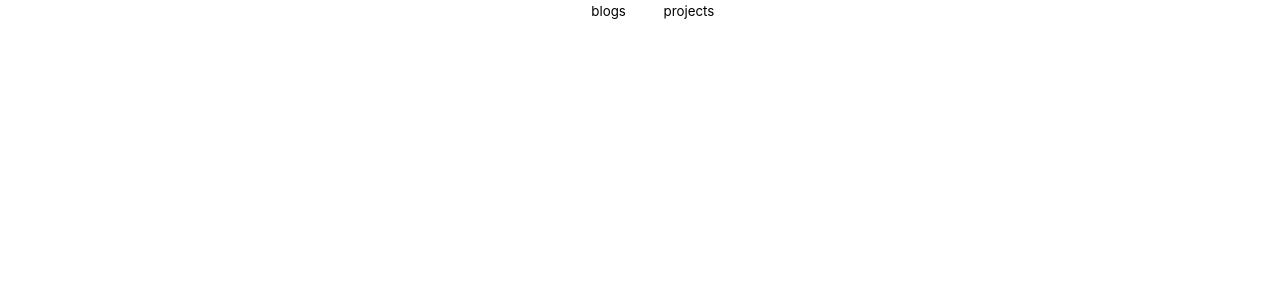
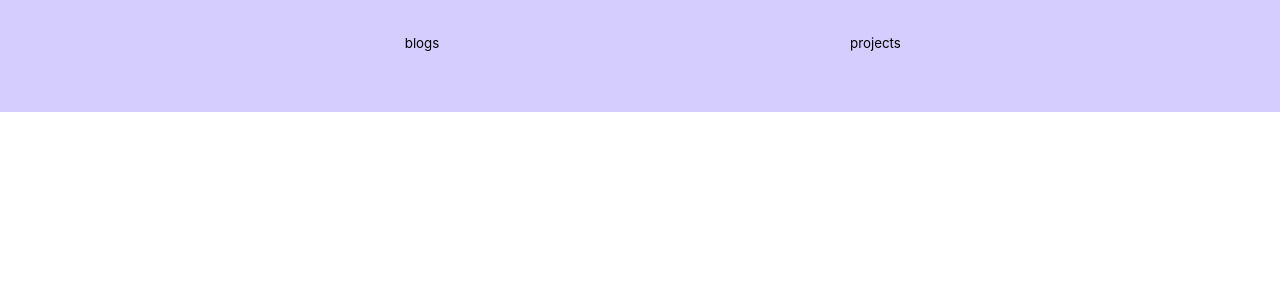
Before and after one commit to rouqaya-abdulhaq/rouqaya-abdulhaq-admin, a React (Create React App) app: page / in a window 1280 px wide. Shown: the top 300 px of the page. Built offline with nearby package versions, Linux system fonts and the light colour scheme.

Commit message:
added styling to header

```diff
--- /dev/null
+++ b/src/components/layout/header/header.css
@@ -0,0 +1,7 @@
+header{
+    display: flex;
+    justify-content: space-evenly;
+    background: rgb(212, 205, 253);
+    height: 10vh;
+    padding-top: 4vh;
+}
--- a/src/components/layout/header/header.js
+++ b/src/components/layout/header/header.js
@@ -1,5 +1,6 @@
 import React from 'react';
 import NavList from '../../UI/navList/navList';
+import './header.css';
 
 const header = (props) =>{
 
```
